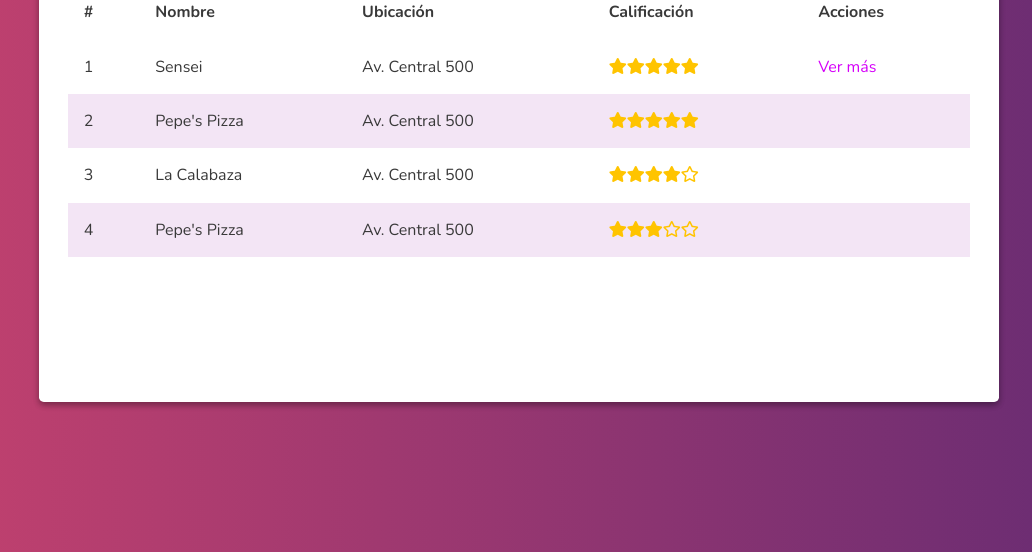
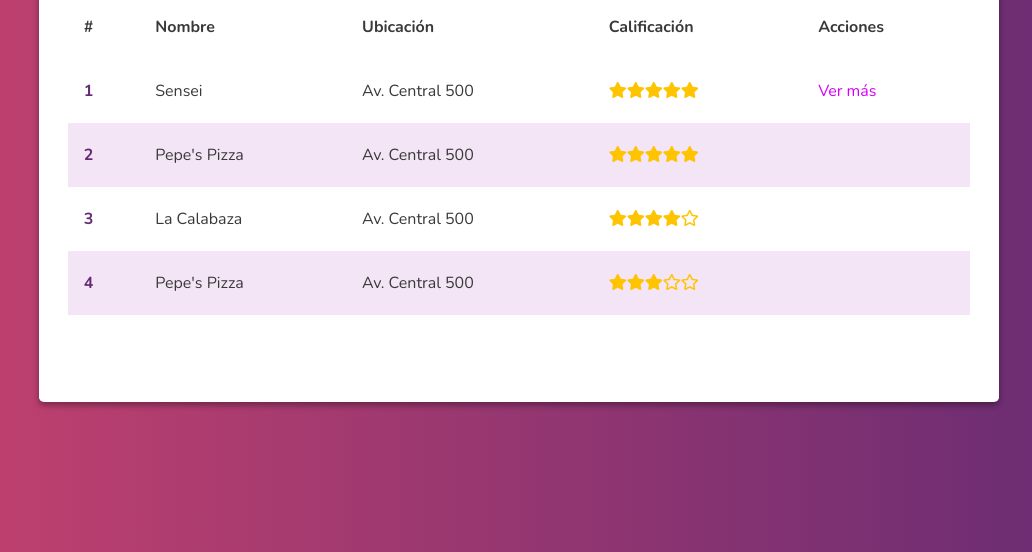
Before and after one commit to daniel-monsalve-villegas/curso-desarrollo-web, a plain HTML site: page boletines/index.html in a window 1280 px wide. Shown: the part 248-800 px from the top of the page, without its empty margins (121-1153 px from the left). Drawn offline with nearby package versions, Linux system fonts and the light colour scheme.

Commit message:
project complete

```diff
--- a/boletines/assets/css/style.css
+++ b/boletines/assets/css/style.css
@@ -21,14 +21,16 @@ gris: #f5f5f5;
   max-width: 960px;
   max-height: 500px;
   width: 100%;
-  height: 100%;
+  height: 80vh;
 
   position: relative;
+  overflow: scroll;
 
   border-radius: 0.3em;
   box-shadow: 0 3px 6px rgba(0, 0, 0, 0.16), 0 3px 6px rgba(0, 0, 0, 0.23);
 
-  padding: 1.8em;
+  padding: 1em;
+  line-height: 2em;
 
   background-color: white;
 }
@@ -93,6 +95,8 @@ gris: #f5f5f5;
 }
 
 .address {
+  display: inline-block;
+
   font-weight: bold;
   font-size: 1.2em;
 
@@ -107,6 +111,22 @@ gris: #f5f5f5;
 
 .table {
   width: 100%;
+}
+
+.th {
+  display: none;
+}
+
+.td {
+  display: block;
+  width: 100%;
+}
+
+.td:nth-of-type(1) {
+  font-size: 1.5em;
+  font-weight: bold;
+
+  color: #642b73;
 }
 
 .td,
@@ -130,3 +150,28 @@ gris: #f5f5f5;
 .a:hover {
   opacity: 0.8;
 }
+
+@media (min-width: 900px) {
+  .content {
+    padding: 1.8em;
+  }
+
+  .td {
+    display: table-cell;
+    width: auto;
+  }
+
+  .td:nth-of-type(1) {
+    font-size: 1em;
+  }
+
+  .th {
+    display: table-cell;
+  }
+}
+
+@media (min-height: 550px) {
+  .content {
+    height: 500px;
+  }
+}
--- a/boletines/index.html
+++ b/boletines/index.html
@@ -3,7 +3,7 @@
   <head>
     <title>Las mejores pizzas de mi ciudad</title>
     <meta charset="UTF-8" />
-    <meta name="viewport" content="width=device-width, initial-scale=1" />
+    <meta name="viewport" content="width=device-width, initial-scale=1.0" />
     <link rel="stylesheet" href="assets/css/normalize.css" />
     <link
       rel="stylesheet"
@@ -14,7 +14,9 @@
       href="https://fonts.googleapis.com/css?family=Nunito:300,400,700"
     />
     <link href="./assets/css/style.css" rel="stylesheet" />
+    <script defer ssrc="./assets/scripts/app.js"></script>
   </head>
+
   <body>
     <div class="container">
       <div class="content">
```
Also changed, not shown: boletines/assets/scripts/app.js (added, +19 -0 lines), boletines/restaurantes/sensei.html (+8 -5 lines).
